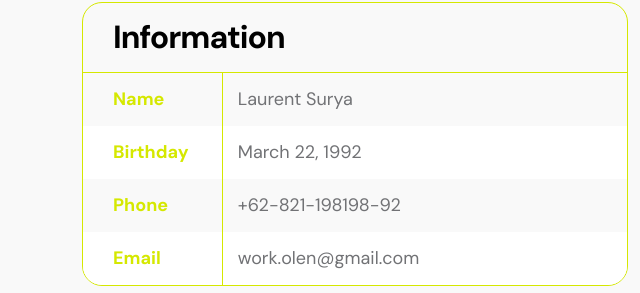
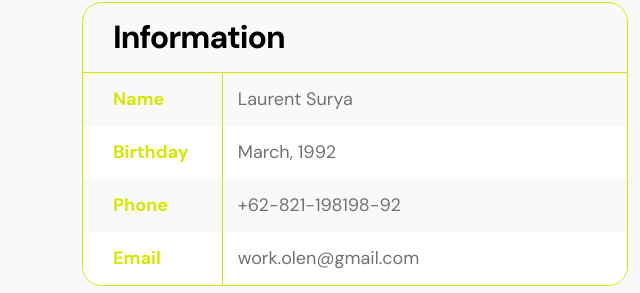
Before and after one commit to nostrose/laurentsuryaporto, a plain HTML site: page index.html in a window 1280 px wide. Shown: the part 1819-2112 px from the top of the page, 0-640 px from the left. Drawn offline with Linux system fonts and the light colour scheme.

Commit message:
Update index.html

```diff
--- a/index.html
+++ b/index.html
@@ -177,7 +177,7 @@ https://templatemo.com/tm-578-first-portfolio
 
                                     <p>
                                         <span class="profile-small-title">Birthday</span>
-                                        <span>March 22, 1992</span>
+                                        <span>March, 1992</span>
                                     </p>
 
                                     <p>
```
